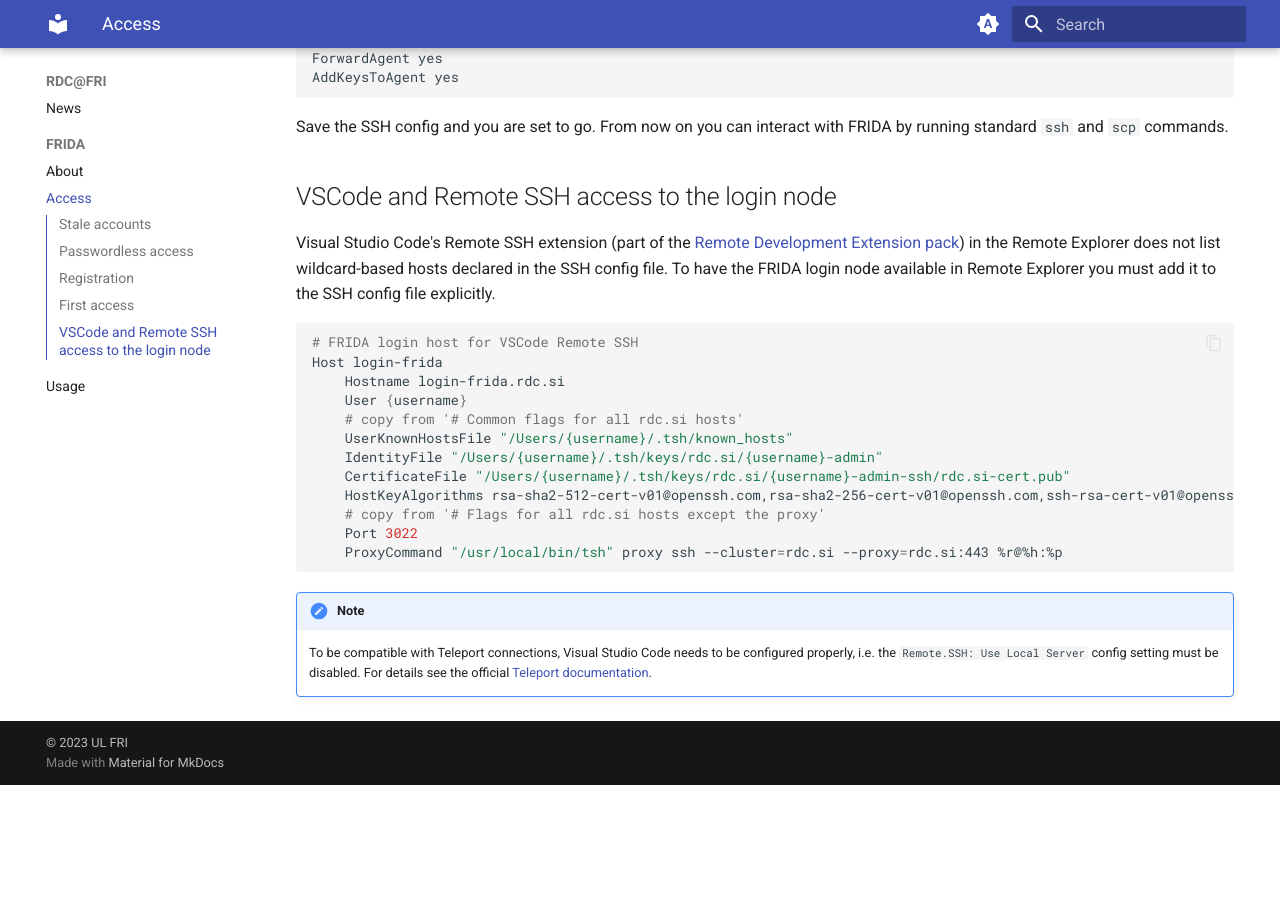
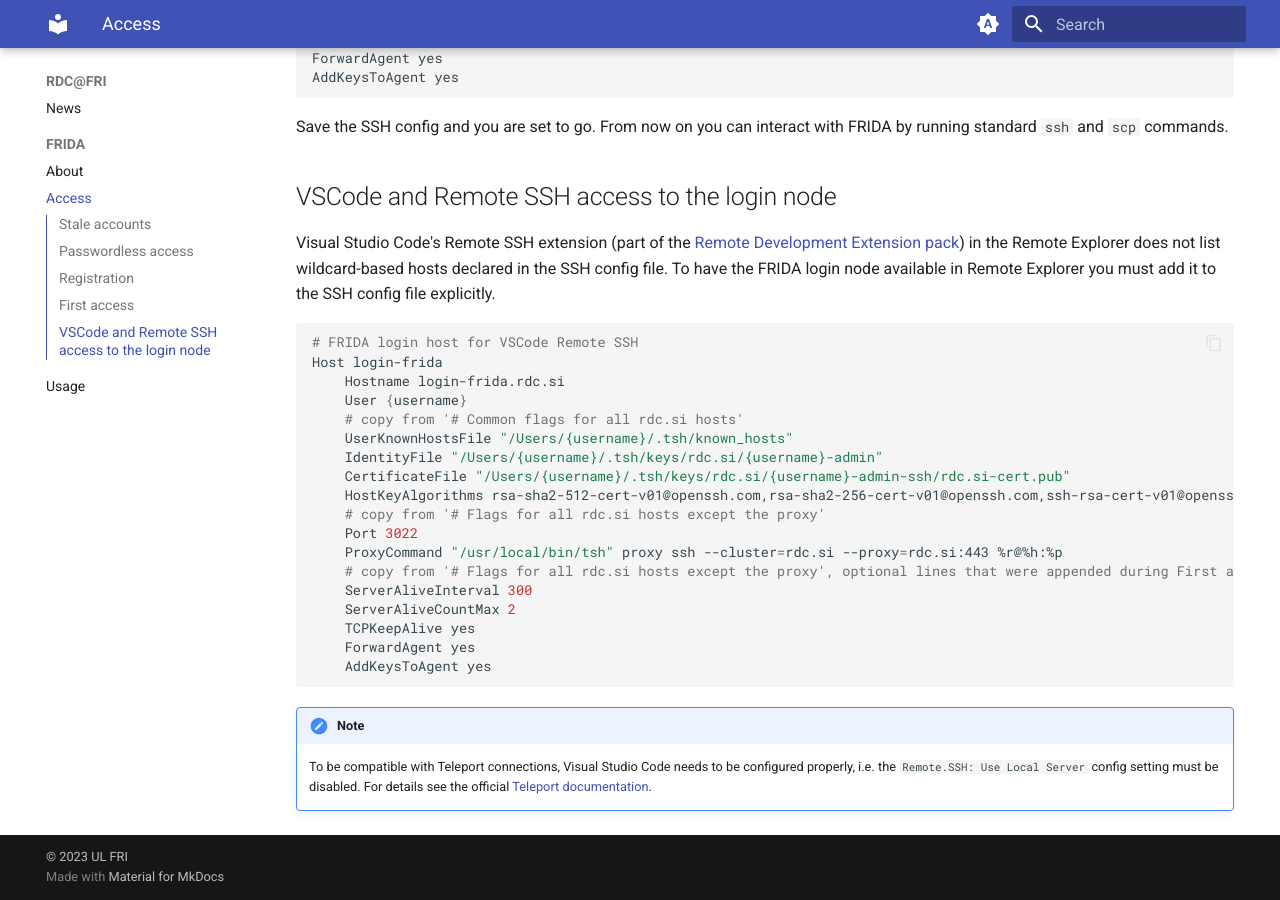
Before and after one commit to UL-FRI/docs.rdc.si, an MkDocs documentation site: the page built from docs/FRIDA/access.md, in a window 1280 px wide and 900 px high, scrolled down 2120 px. Built offline with MkDocs 1.6.1 and Material for MkDocs 9.7.7, drawn with Linux system fonts in a browser that asks for light colours; before the commit the page ends 2905 px from its top, so only the background shows below that.

Commit message:
fix: add keepalive... to VSCode snippet too
Signed-off-by: Iztok Lebar Bajec <ilb@fri.uni-lj.si>

````diff
--- a/docs/FRIDA/access.md
+++ b/docs/FRIDA/access.md
@@ -85,6 +85,12 @@
     # copy from '# Flags for all rdc.si hosts except the proxy'
     Port 3022
     ProxyCommand "/usr/local/bin/tsh" proxy ssh --cluster=rdc.si --proxy=rdc.si:443 %r@%h:%p
+    # copy from '# Flags for all rdc.si hosts except the proxy', optional lines that were appended during First access
+    ServerAliveInterval 300
+    ServerAliveCountMax 2
+    TCPKeepAlive yes
+    ForwardAgent yes
+    AddKeysToAgent yes
 ```
 
 !!! note
````
